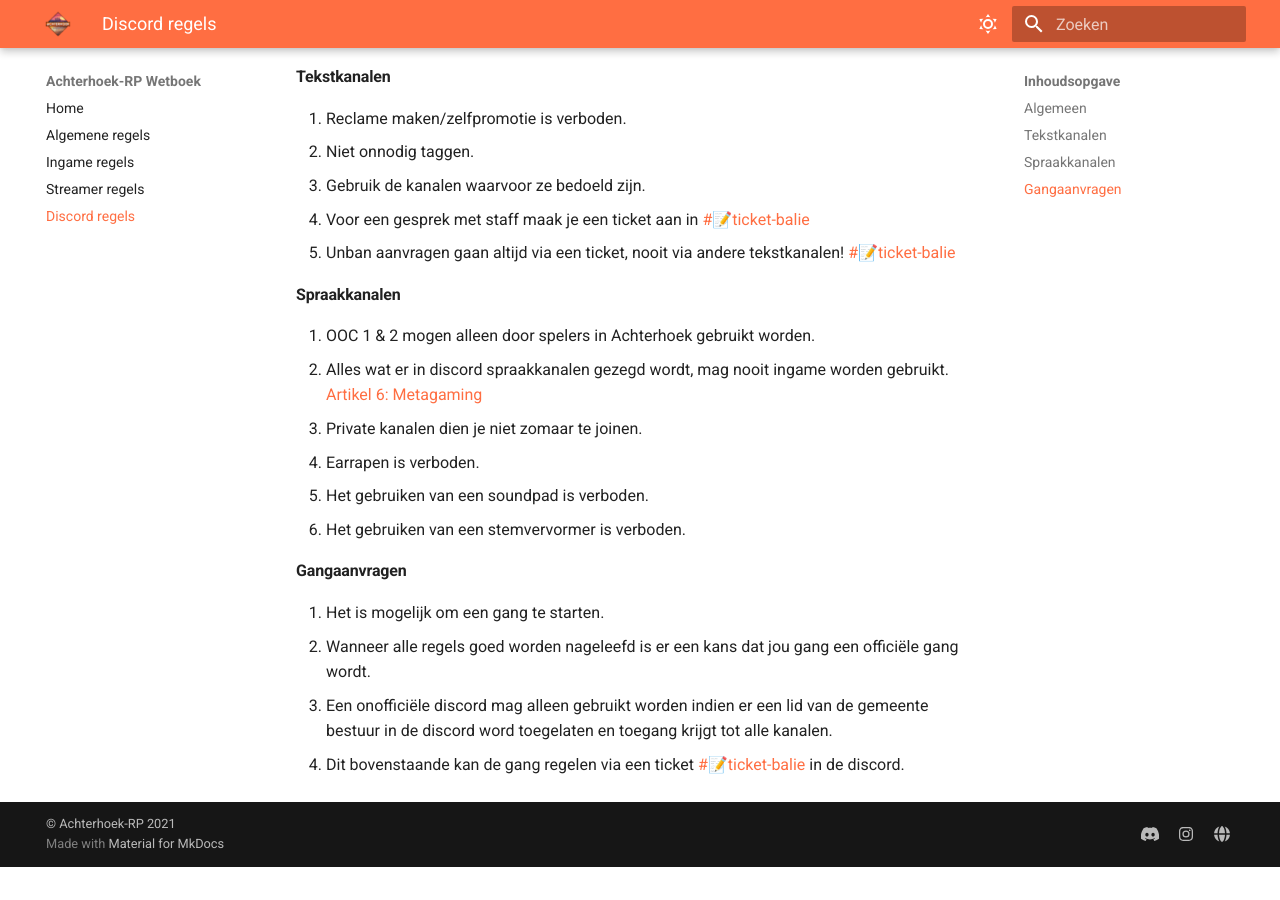
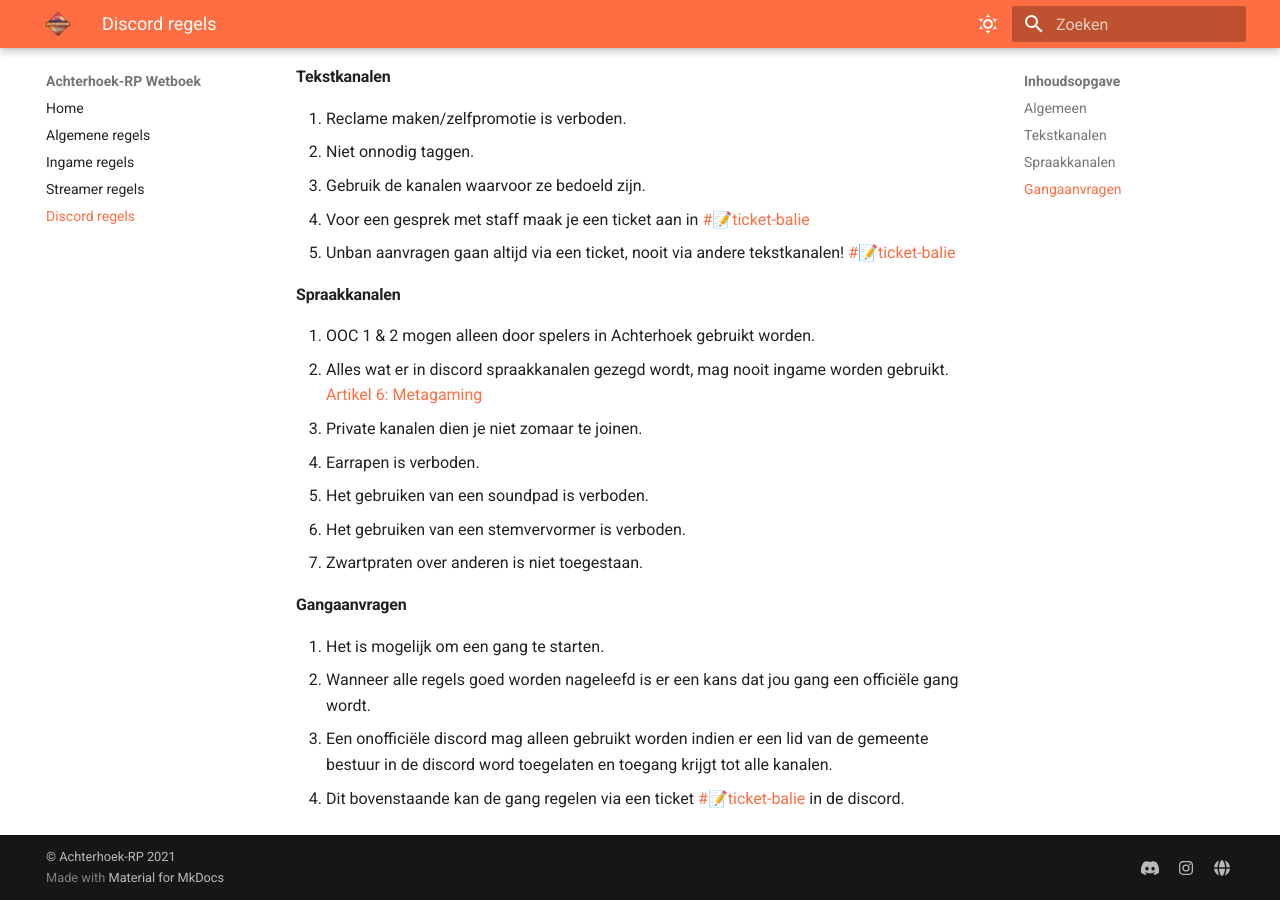
Before and after one commit to Jaccosf/ARP-Wetboek, an MkDocs documentation site: the page built from docs/discord.md, in a window 1280 px wide and 900 px high, scrolled down 501 px. Built offline with MkDocs 1.6.1 and Material for MkDocs 9.7.7, drawn with Linux system fonts in a browser that asks for light colours; before the commit the page ends 1368 px from its top, so only the background shows below that.

Commit message:
Artikel S.7 toegevoegd
:)

```diff
--- a/docs/discord.md
+++ b/docs/discord.md
@@ -25,6 +25,7 @@
 4. Earrapen is verboden.
 5. Het gebruiken van een soundpad is verboden.
 6. Het gebruiken van een stemvervormer is verboden.
+7. Zwartpraten over anderen is niet toegestaan.
 
 #### Gangaanvragen
 1. Het is mogelijk om een gang te starten.
```
